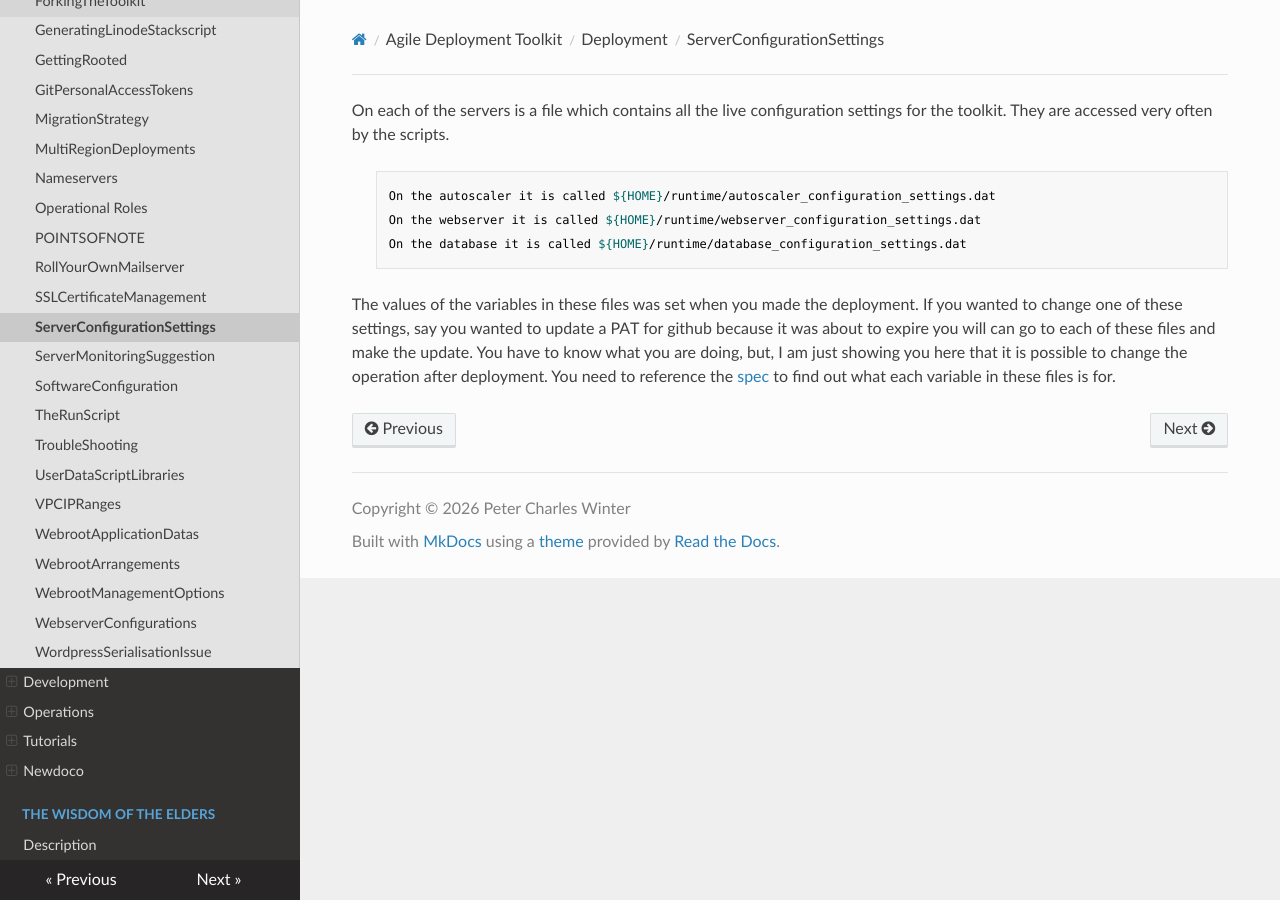
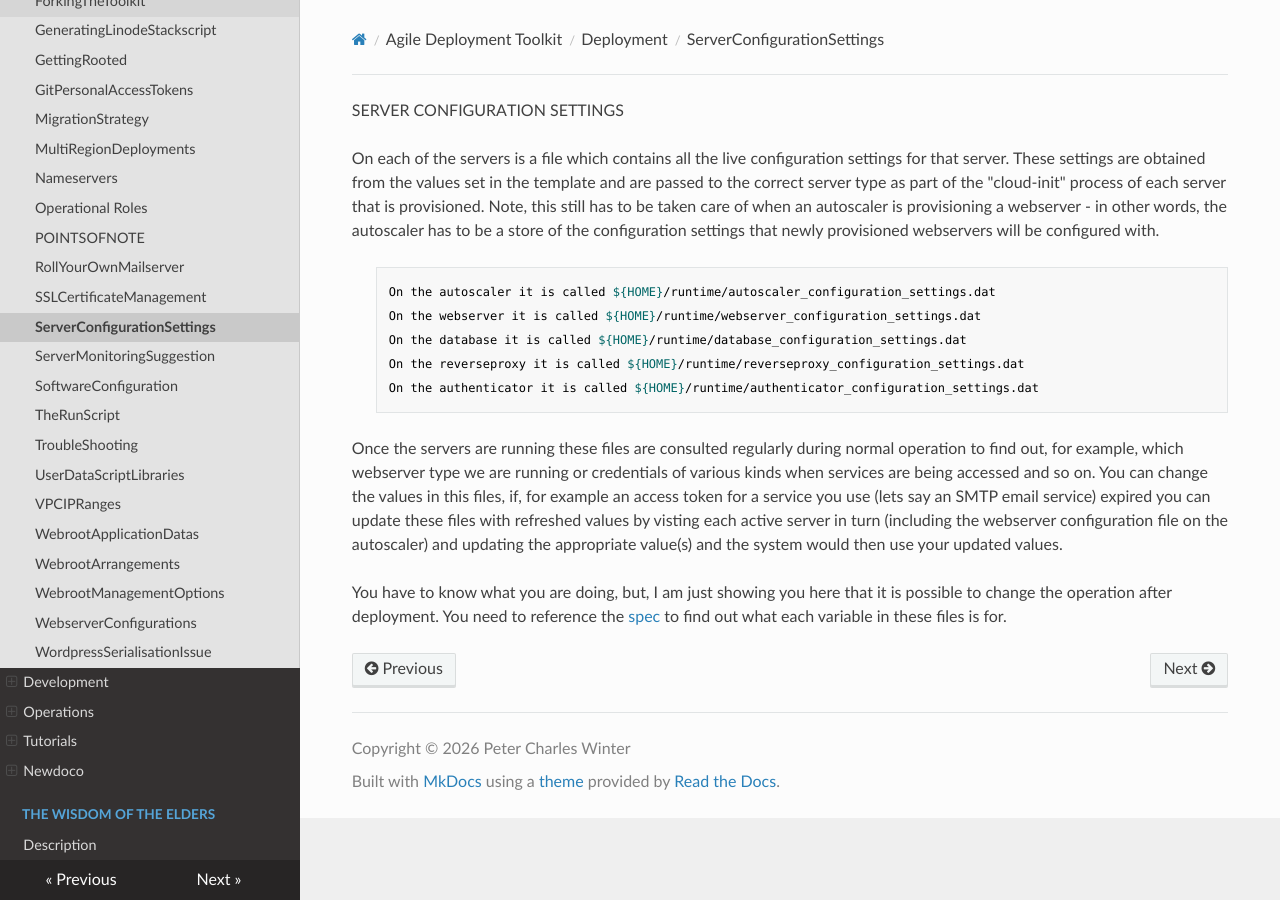
Before and after one commit to wintersys-dev/adt-documentation, an MkDocs documentation site: the page built from docs/Agile Deployment Toolkit/Deployment/ServerConfigurationSettings.md, in a window 1280 px wide. Built offline with MkDocs 1.6.1, drawn with Linux system fonts in a browser that asks for light colours; nearby versions of some CDN libraries.

Commit message:
Update ServerConfigurationSettings.md

```diff
--- a/docs/Agile Deployment Toolkit/Deployment/ServerConfigurationSettings.md
+++ b/docs/Agile Deployment Toolkit/Deployment/ServerConfigurationSettings.md
@@ -1,8 +1,13 @@
-On each of the servers is a file which contains all the live configuration settings for the toolkit. They are accessed very often by the scripts.
+SERVER CONFIGURATION SETTINGS
+
+On each of the servers is a file which contains all the live configuration settings for that server. These settings are obtained from the values set in the template and are passed to the correct server type as part of the "cloud-init" process of each server that is provisioned. Note, this still has to be taken care of when an autoscaler is provisioning a webserver - in other words, the autoscaler has to be a store of the configuration settings that newly provisioned webservers will be configured with.
 
 >     On the autoscaler it is called ${HOME}/runtime/autoscaler_configuration_settings.dat
 >     On the webserver it is called ${HOME}/runtime/webserver_configuration_settings.dat
 >     On the database it is called ${HOME}/runtime/database_configuration_settings.dat
+>     On the reverseproxy it is called ${HOME}/runtime/reverseproxy_configuration_settings.dat
+>     On the authenticator it is called ${HOME}/runtime/authenticator_configuration_settings.dat
 
-The values of the variables in these files was set when you made the deployment. If you wanted to change one of these settings, say you wanted to update a PAT for github because it was about to expire you will can go to each of these files and make the update.
+Once the servers are running these files are consulted regularly during normal operation to find out, for example, which webserver type we are running or credentials of various kinds when services are being accessed and so on. You can change the values in this files, if, for example an access token for a service you use (lets say an SMTP email service) expired you can update these files with refreshed values by visting each active server in turn (including the webserver configuration file on the autoscaler) and updating the appropriate value(s) and the system would then use your updated values.
+
 You have to know what you are doing, but, I am just showing you here that it is possible to change the operation after deployment. You need to reference the [spec](https://github.com/wintersys-dev/adt-build-machine-scripts/blob/master/specifications/specification.md) to find out what each variable in these files is for.
```
